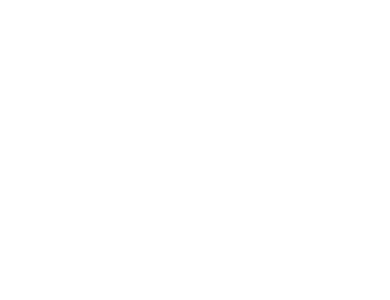
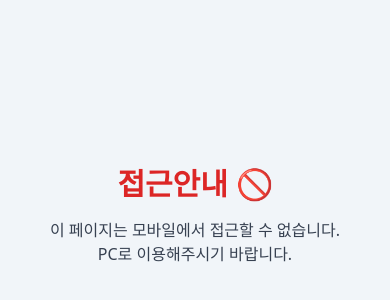
Before and after one commit to josuk0212/Presentation-Day, a React (Vite) app: page /Mobile in a window 390 px wide. Shown: the part 206-506 px from the top of the page. Built offline with nearby package versions, Linux system fonts and the light colour scheme.

Commit message:
feat: 모바일 접속 불가 안내 문구 추가

```diff
--- a/src/components/MobilePage/MobilePage.jsx
+++ b/src/components/MobilePage/MobilePage.jsx
@@ -1,3 +1,17 @@
-function MobilePage() {}
+function MobilePage() {
+  return (
+    <div className="bg-background flex items-center justify-center min-h-screen px-4">
+      <div className="text-center">
+        <h1 className="text-3xl sm:text-4xl md:text-5xl lg:text-6xl font-bold text-red-600 mb-4">
+          접근안내 🚫
+        </h1>
+        <p className="text-base sm:text-lg md:text-xl lg:text-2xl text-gray-700">
+          이 페이지는 모바일에서 접근할 수 없습니다. <br />
+          PC로 이용해주시기 바랍니다.
+        </p>
+      </div>
+    </div>
+  );
+}
 
 export default MobilePage;
```
